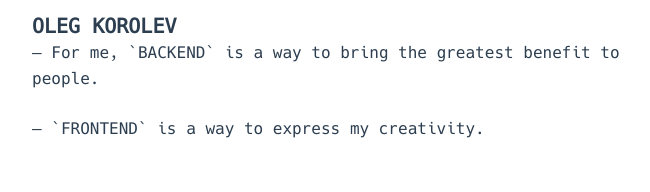
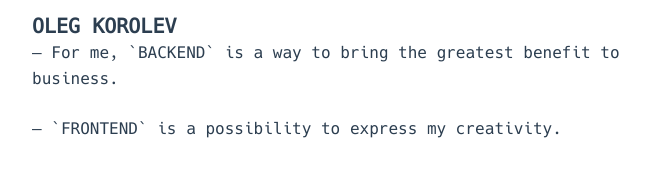
Before and after one commit to Korolev-Oleg/protfolio-v2, a Vue app: page / in a window 1280 px wide. Shown: the part 299-491 px from the top of the page, without its empty margins (300-950 px from the left). Built offline with nearby package versions, Linux system fonts and the light colour scheme; what vue3-smooth-scroll would draw is missing.

Commit message:
feat: fix section web

```diff
--- a/package.json
+++ b/package.json
@@ -4,7 +4,7 @@
   "private": true,
   "type": "module",
   "scripts": {
-    "dev": "vite --host 192.168.3.17",
+    "dev": "vite --host localhost",
     "build": "vite build",
     "preview": "vite preview"
   },
--- a/src/components/Service/scrollBar.vue
+++ b/src/components/Service/scrollBar.vue
@@ -2,7 +2,6 @@
 import {onMounted} from "vue";
 import ChevronDownIcon from "@/components/Service/ChevronDownIcon.vue";
 import gsap from "gsap";
-import {portfolioAnchorsList} from "@/store/global.js"
 
 const nextAnchor = () => {
 }
--- a/src/components/WebProjects/VideoOrGif.vue
+++ b/src/components/WebProjects/VideoOrGif.vue
@@ -1,5 +1,4 @@
 <script setup>
-import {onMounted} from 'vue'
 import {getDeviceType} from '@/utils.js'
 
 const props = defineProps({
--- a/src/components/WebProjects/WebProjects.vue
+++ b/src/components/WebProjects/WebProjects.vue
@@ -32,6 +32,12 @@ onMounted(() => {
       trigger: "#web-projects",
       start: "top center",
       end: "center center",
+      onEnter: () => {
+        document.getElementsByClassName('swiper-pagination-bullet')[0].click()
+      },
+      onEnterBack: () => {
+        document.getElementsByClassName('swiper-pagination-bullet')[0].click()
+      }
     }
   })
 })
--- a/src/translations/aboutTranslations.json
+++ b/src/translations/aboutTranslations.json
@@ -1,8 +1,8 @@
 {
   "en": {
     "name": "Oleg Korolev",
-    "about-citation-1": "— For me, `BACKEND` is a way to bring the greatest benefit to people.",
-    "about-citation-2": "— `FRONTEND` is a way to express my creativity.",
+    "about-citation-1": "— For me, `BACKEND` is a way to bring the greatest benefit to business.",
+    "about-citation-2": "— `FRONTEND` is a possibility to express my creativity.",
     "about-2015": "• 2015: Automation of games. My journey as a developer began in my school years. I was passionate about automating game processes and gaining advantages over other players using my own code in AutoIt.",
     "about-2016": "• 2016: My first freelance job. My computer science teacher noticed how students gathered around my computer to see how I made a cookie from Cookie Clicker automatically accumulate experience in the background. Soon after, the teacher approached me with a request to restore the website of the city’s Multifunctional Center, for which the hosting access had been lost by the administration. Intrigued by the challenge, I agreed without hesitation.",
     "about-2017": "• 2017: First orders. After mastering the basics of web development such as HTML, CSS, and JavaScript, I started taking my first orders. These were simple projects for small companies and individuals, mainly landing pages and business cards.",
@@ -13,8 +13,8 @@
   },
   "ru": {
     "name": "Олег Королев",
-    "about-citation-1": "— Для меня `BACKEND` - это способ приносить наибольшую пользу людям",
-    "about-citation-2": "— `FRONTEND` - это способ проявить свое творческое начало",
+    "about-citation-1": "— Для меня `BACKEND` - это способ приносить наибольшую пользу бизнесу",
+    "about-citation-2": "— `FRONTEND` - возможность проявить свое творческое начало",
     "about-2015": "• 2015 год: Автоматизация игр.\n      Мой путь разработчика начался еще в школьные годы. Я был увлечен автоматизацией игрового процесса и получением\n      преимуществ над другими игроками с помощью собственного кода на AutoIt",
     "about-2016": "• 2016 год: Первая подработка.\n      Мой преподаватель информатики обратил внимание на то, как ребята собрались вокруг моего компьютера, чтобы\n      увидеть, как я заставил печеньку из Cookie Clicker автоматически накапливать опыт в фоновом режиме. Вскоре\n      после этого преподаватель обратился ко мне с просьбой восстановить сайт городского МФЦ, доступы к хостингу\n      которого, были утеряны администрацией. Заинтересовавшись задачей, я без колебаний согласился.",
     "about-2017": "• 2017 год: Первые заказы.\n      Освоив основы веб-разработки, такие как HTML, CSS и JavaScript, я начал брать свои первые заказы. Это были\n      простые проекты для небольших компаний и частных лиц, в основном лендинги и визитные карточки.",
```
Also changed, not shown: 1 other file (tests, documents, lock files or other folders).
